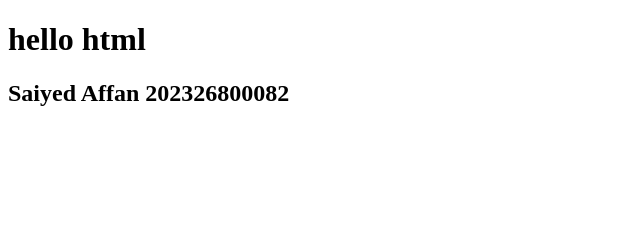
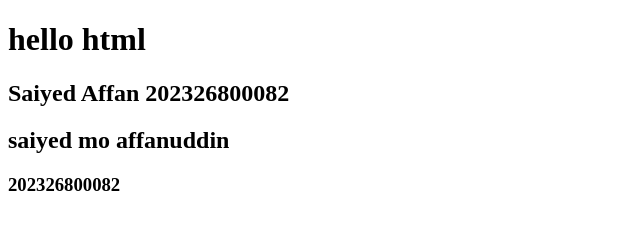
Before and after one commit to iaffn/affan_ct_82, a plain HTML site: page index.html in a window 1280 px wide. Shown: the whole page, without its empty margins (0-640 px from the left). Drawn offline with Linux system fonts and the light colour scheme.

Commit message:
first commit

```diff
--- a/index.html
+++ b/index.html
@@ -8,5 +8,7 @@
 <body>
     <H1> hello html</H1>
   <h2>Saiyed Affan 202326800082</h2>
+  <h2>saiyed mo affanuddin </h2>
+  <h3>202326800082</h3>
 </body>
 </html>
```
